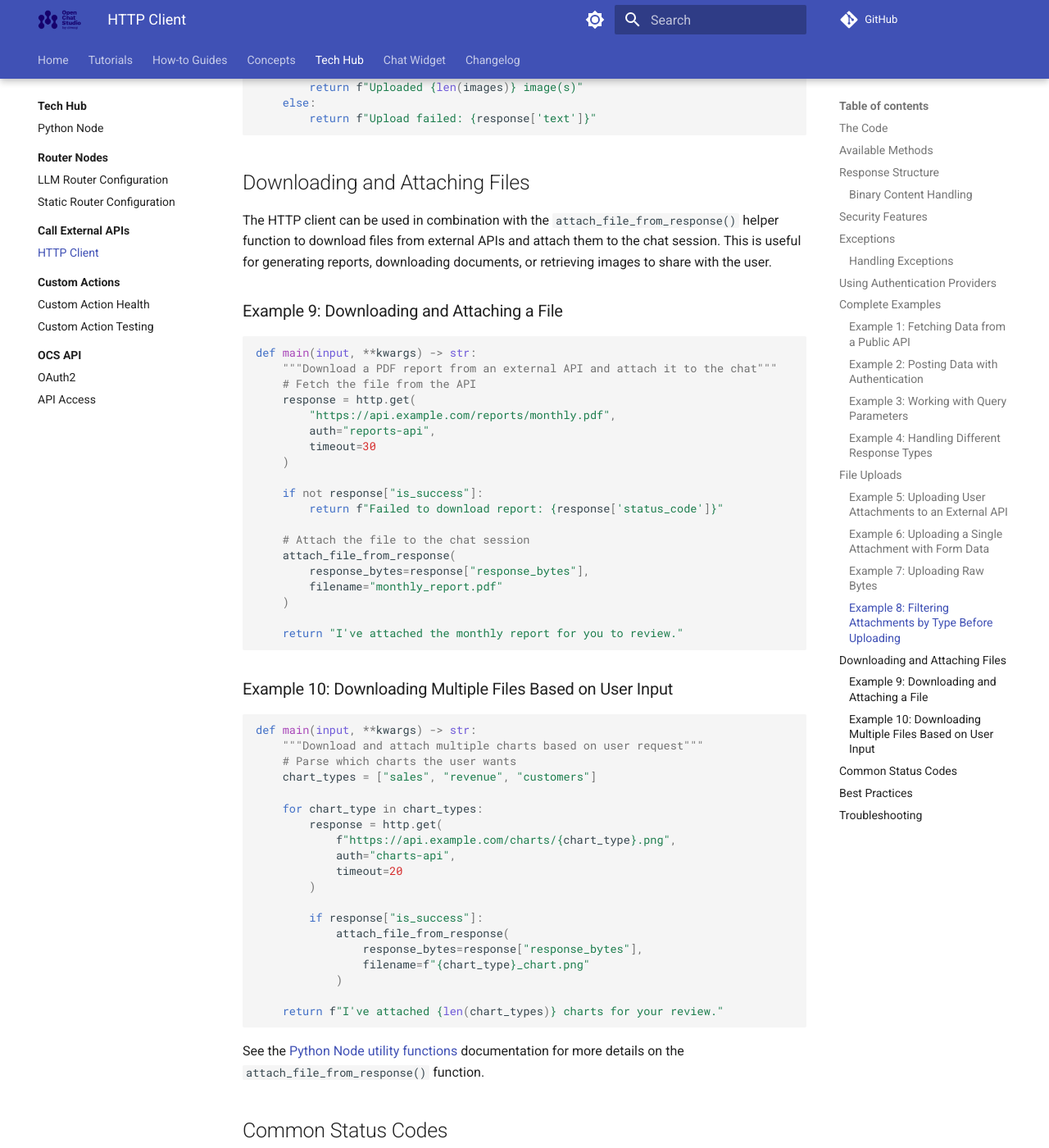
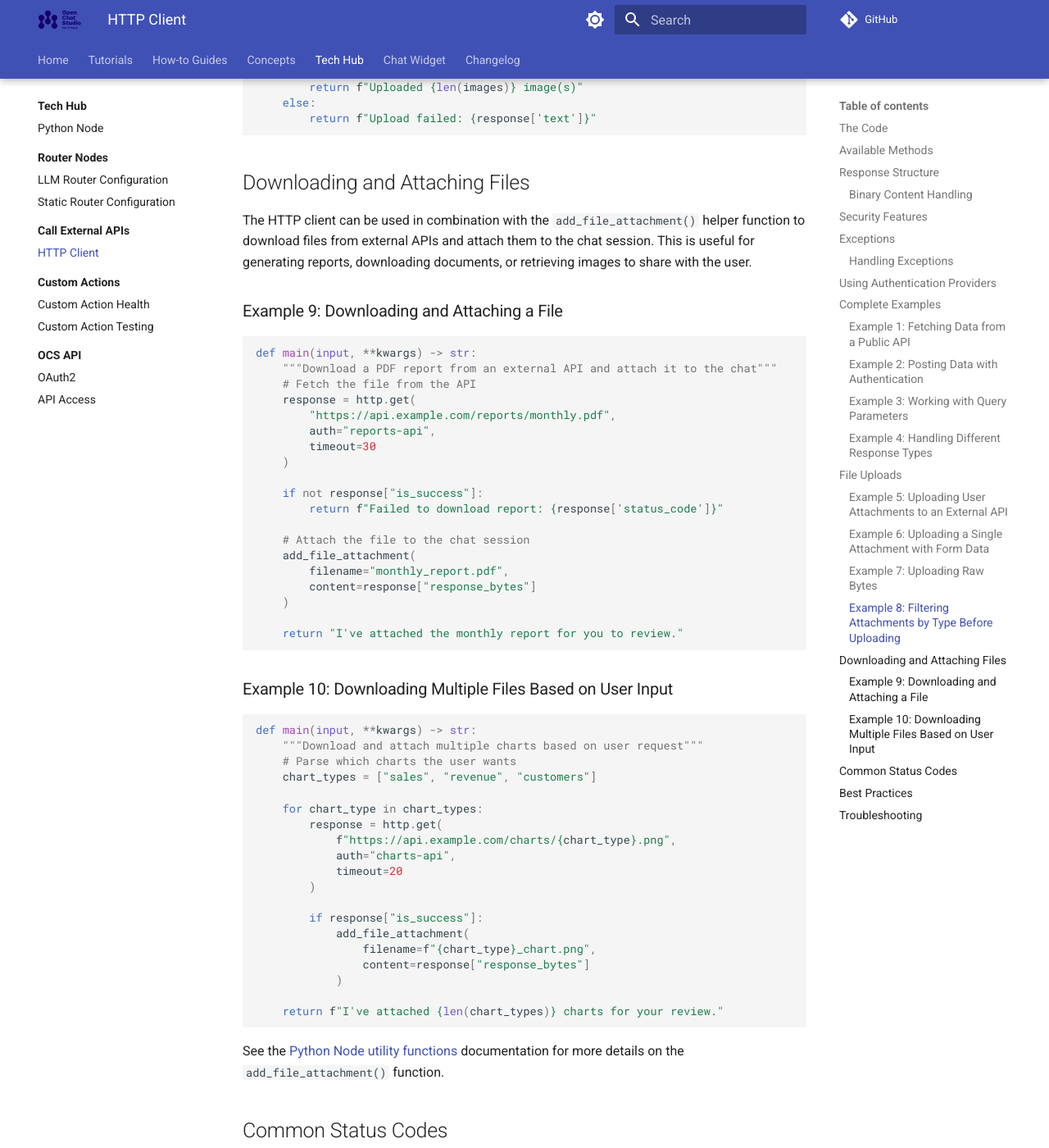
Before and after one commit to dimagi/open-chat-studio-docs, an MkDocs documentation site: the page built from docs/tech-hub/external-api-calls/http_client.md, in a window 1280 px wide and 1400 px high, scrolled down 9101 px. Shown: the whole window at 82% size. Built offline with MkDocs 1.6.1 and Material for MkDocs 9.7.7, drawn with Linux system fonts in a browser that asks for light colours; a script that is not in the unit is left out; comment, search, counter and statistics services are not loaded.

Commit message:
fix: replace attach_file_from_response with add_file_attachment
The function attach_file_from_response does not exist. The correct
function is add_file_attachment(filename, content, content_type=None).

Updated all references across:
- src/python_node/__init__.py (function stub + docstring + example)
- docs/tech-hub/python_node.md (API reference entry)
- docs/tech-hub/external-api-calls/http_client.md (text + two code examples + link)
- docs/changelog.md (historical entry)

````diff
--- a/docs/tech-hub/external-api-calls/http_client.md
+++ b/docs/tech-hub/external-api-calls/http_client.md
@@ -394,7 +394,7 @@ def main(input, **kwargs) -> str:
 
 ## Downloading and Attaching Files
 
-The HTTP client can be used in combination with the `attach_file_from_response()` helper function to download files from external APIs and attach them to the chat session. This is useful for generating reports, downloading documents, or retrieving images to share with the user.
+The HTTP client can be used in combination with the `add_file_attachment()` helper function to download files from external APIs and attach them to the chat session. This is useful for generating reports, downloading documents, or retrieving images to share with the user.
 
 ### Example 9: Downloading and Attaching a File
 
@@ -412,9 +412,9 @@ def main(input, **kwargs) -> str:
         return f"Failed to download report: {response['status_code']}"
 
     # Attach the file to the chat session
-    attach_file_from_response(
-        response_bytes=response["response_bytes"],
-        filename="monthly_report.pdf"
+    add_file_attachment(
+        filename="monthly_report.pdf",
+        content=response["response_bytes"]
     )
 
     return "I've attached the monthly report for you to review."
@@ -436,15 +436,15 @@ def main(input, **kwargs) -> str:
         )
 
         if response["is_success"]:
-            attach_file_from_response(
-                response_bytes=response["response_bytes"],
-                filename=f"{chart_type}_chart.png"
+            add_file_attachment(
+                filename=f"{chart_type}_chart.png",
+                content=response["response_bytes"]
             )
 
     return f"I've attached {len(chart_types)} charts for your review."
 ```
 
-See the [Python Node utility functions](../python_node.md#python_node.attach_file_from_response) documentation for more details on the `attach_file_from_response()` function.
+See the [Python Node utility functions](../python_node.md#python_node.add_file_attachment) documentation for more details on the `add_file_attachment()` function.
 
 ## Common Status Codes
 
````
Also changed, not shown: docs/changelog.md (+1 -1 lines), docs/tech-hub/python_node.md (+1 -1 lines), src/python_node/__init__.py (+10 -8 lines).
